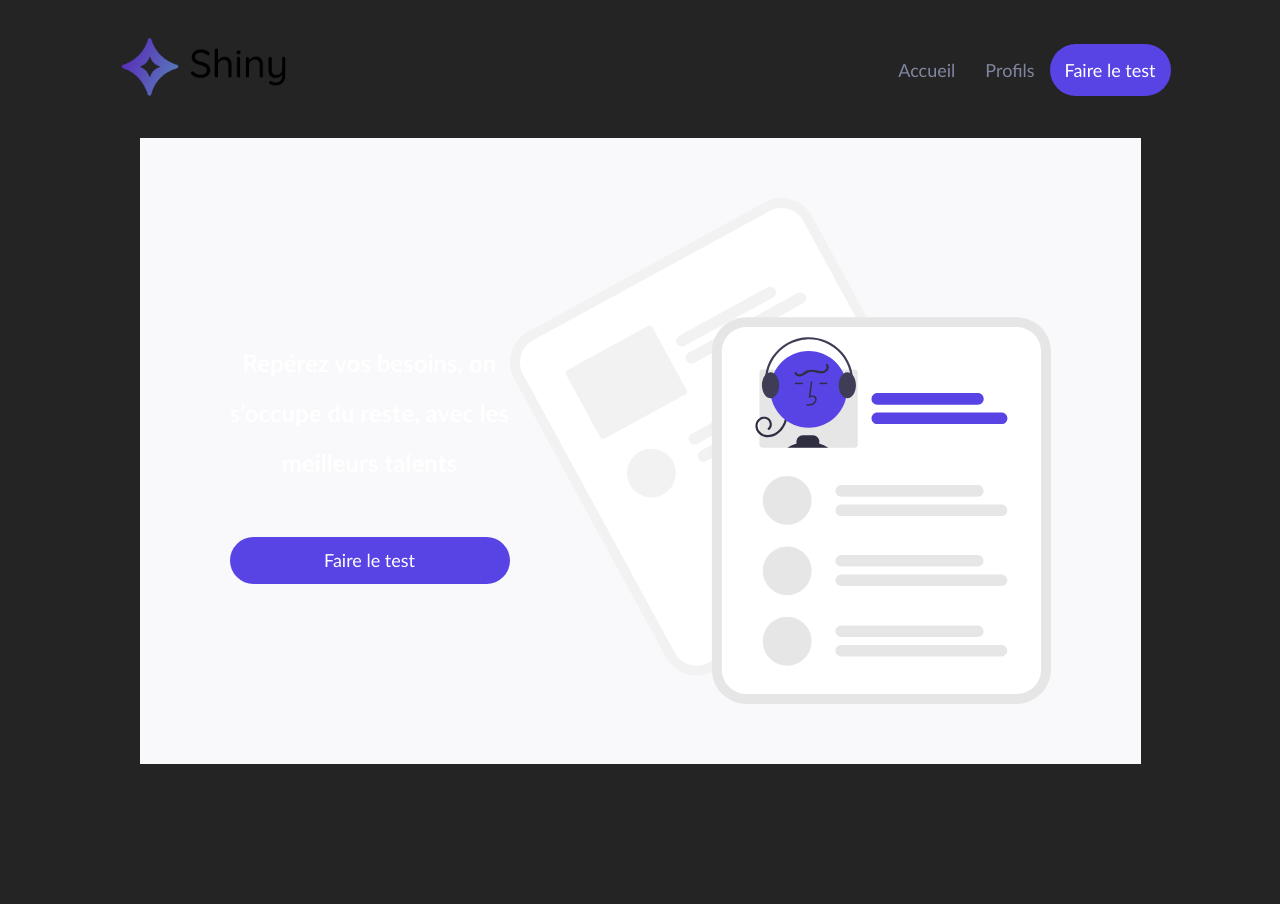
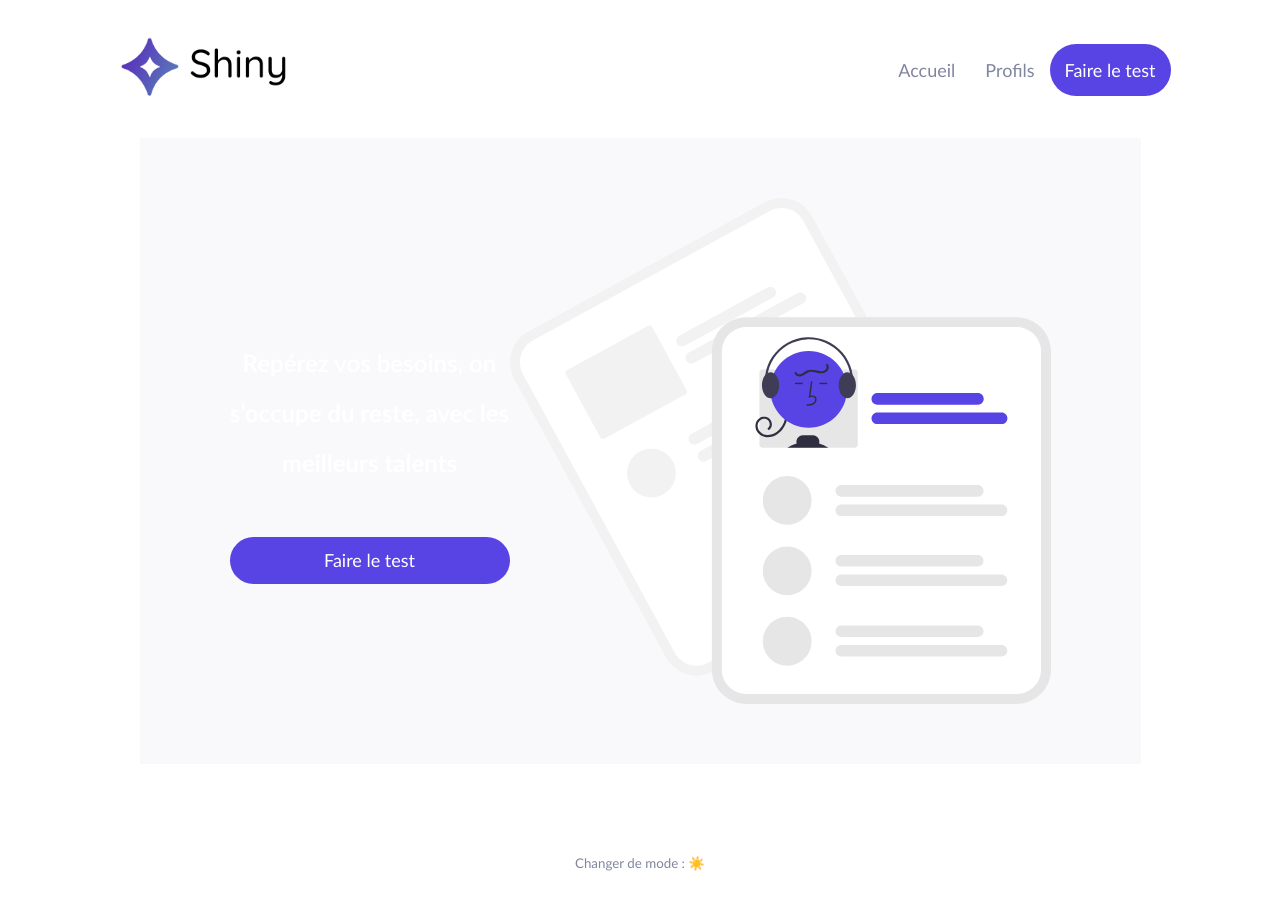
Before and after one commit to BRC-Thomas/OC-shiny-agency, a React (Vite) app: page / in a window 1280 px wide. Before the commit the page ends 826 px from the top, so only its background shows below. Built offline with nearby package versions, Linux system fonts and the light colour scheme.

Commit message:
P2C1 Darkmod

```diff
--- /dev/null
+++ b/src/components/Footer/index.tsx
@@ -0,0 +1,33 @@
+import { useContext } from 'react';
+import { ThemeContext, ThemeContextType } from '../../utils/context';
+import styled from 'styled-components';
+import colors from '../../utils/style/colors';
+
+const FooterContainer = styled.footer`
+  display: flex;
+  flex-direction: row;
+  align-items: center;
+  justify-content: center;
+  padding-top: 60px;
+`;
+
+const NightModeButton = styled.button`
+  background-color: transparent;
+  border: none;
+  cursor: pointer;
+  color: ${colors.secondary};
+`;
+
+function Footer() {
+  const { toggleTheme, theme } = useContext<ThemeContextType>(ThemeContext);
+
+  return (
+    <FooterContainer>
+      <NightModeButton onClick={() => toggleTheme()}>
+        Changer de mode : {theme === 'light' ? '☀️' : '🌙'}
+      </NightModeButton>
+    </FooterContainer>
+  );
+}
+
+export default Footer;
--- a/src/main.tsx
+++ b/src/main.tsx
@@ -8,21 +8,14 @@
 import Header from './components/Header/index.tsx';
 import Error from './components/Error/index.tsx';
 import Freelances from './components/pages/Freelances/index.tsx';
-import { createGlobalStyle } from 'styled-components';
-
-const GlobalStyle = createGlobalStyle`
-    * {
-      font-family: 'Trebuchet MS', Helvetica, sans-serif;
-    }
-
-    body {
-      margin: 0;
-    }
-`;
+import { ThemeProvider } from './utils/context';
+import GlobalStyle from './utils/style/GlobalStyle.tsx';
+import Footer from './components/Footer/index.tsx';
 
 ReactDOM.createRoot(document.getElementById('root')!).render(
   <React.StrictMode>
     <Router>
+      <ThemeProvider>
         <GlobalStyle />
         <Header />
         <Routes>
@@ -32,6 +25,8 @@
           <Route path="/freelances" element={<Freelances />} />
           <Route path="*" element={<Error />}></Route>
         </Routes>
+        <Footer />
+      </ThemeProvider>
     </Router>
   </React.StrictMode>
 );
--- /dev/null
+++ b/src/utils/context/index.tsx
@@ -0,0 +1,26 @@
+import { useState, createContext, ReactNode } from 'react';
+
+export type ThemeContextType = {
+  theme: string;
+  toggleTheme: () => void;
+};
+
+export const ThemeContext = createContext<ThemeContextType | any>([]);
+
+interface ThemeProviderProps {
+  children: ReactNode;
+}
+
+export const ThemeProvider: React.FC<ThemeProviderProps> = ({ children }) => {
+  const [theme, setTheme] = useState<string>('light');
+
+  const toggleTheme = () => {
+    setTheme(theme === 'light' ? 'dark' : 'light');
+  };
+
+  return (
+    <ThemeContext.Provider value={{ theme, toggleTheme }}>
+      {children}
+    </ThemeContext.Provider>
+  );
+};
--- /dev/null
+++ b/src/utils/style/GlobalStyle.tsx
@@ -0,0 +1,32 @@
+import { useContext } from 'react';
+import { createGlobalStyle } from 'styled-components';
+import { ThemeContext } from '../context';
+
+interface GlobalStyleProps {
+  isDarkMode: boolean;
+}
+
+function GlobalStyle() {
+  const themeContext = useContext(ThemeContext);
+
+  const theme = themeContext?.theme || 'light';
+
+  return (
+    <>
+      <GlobalStyleComponent isDarkMode={theme === 'dark'} />
+    </>
+  );
+}
+
+const GlobalStyleComponent = createGlobalStyle<GlobalStyleProps>`
+* {
+  font-family: 'Trebuchet MS', Helvetica, sans-serif;
+}
+
+body {
+  background-color: ${({ isDarkMode }) => (isDarkMode ? 'black' : 'white')};
+  margin: 0;
+}
+`;
+
+export default GlobalStyle;
```
Lines whose indentation alone changed are shown as unchanged.
